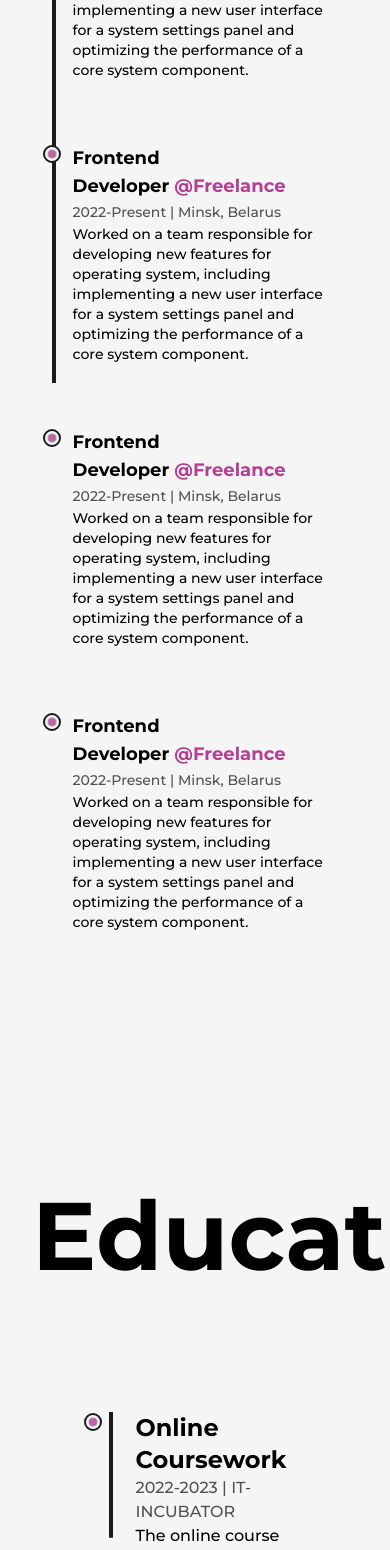
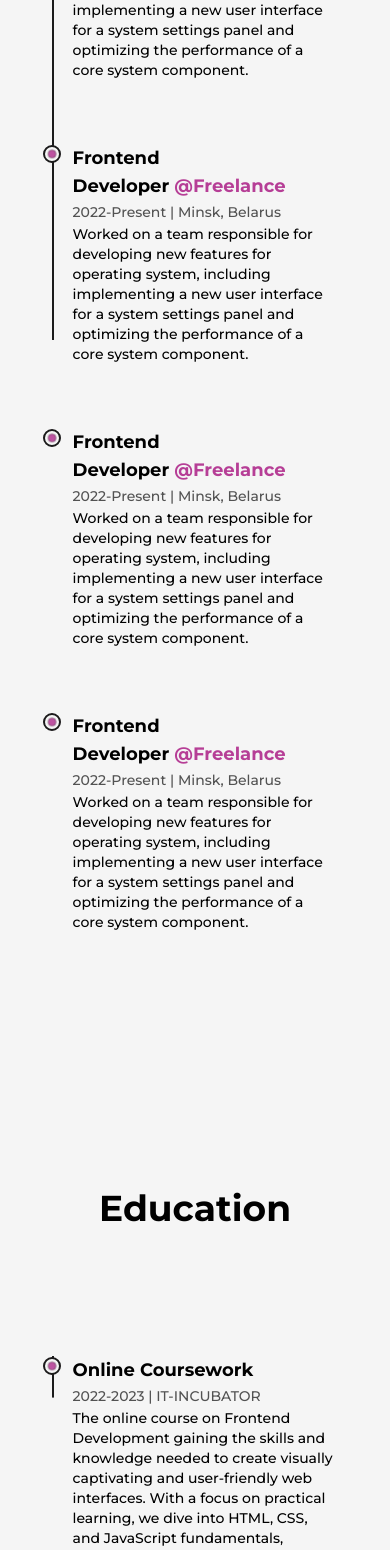
Before and after one commit to SvetlanaLevkovskaya/nextjs-portfolio, a Next.js app: page /about in a window 390 px wide. Shown: the part 2394-3944 px from the top of the page. Built offline with nearby package versions, Linux system fonts and the light colour scheme.

Commit message:
feat: add responsiveness to education component

```diff
--- a/src/components/education.js
+++ b/src/components/education.js
@@ -5,18 +5,20 @@
 const Details = ({type, time, place, info}) => {
   const ref = useRef(null);
 
-  return <li ref={ref} className="my-8 first:mt-0 last:mb-0 w-[60%] mx-auto flex flex-col items-center justify-between">
+  return <li ref={ref} className="my-8 first:mt-0 last:mb-0 w-[60%] mx-auto flex flex-col items-center justify-between
+  md:w-[80%]
+  ">
     <LiIcon reference={ref} />
     <motion.div
       initial={{y: 50}}
       whileInView={{y: 0}}
       transition={{duration: 0.5, type: "spring"}}
     >
-      <h3 className="capitalize font-bold text-2xl">{type}</h3>
-      <span className="capitalize font-medium text-dark/75 dark:text-light/75">
+      <h3 className="capitalize font-bold text-2xl sm:text-xl xs:text-lg">{type}</h3>
+      <span className="capitalize font-medium text-dark/75 dark:text-light/75 xs:text-sm">
         {time} | {place}
       </span>
-      <p className="font-medium w-full">{info}</p>
+      <p className="font-medium w-full md:text-sm">{info}</p>
     </motion.div>
   </li>;
 
@@ -31,14 +33,15 @@
 
   return (
     <div className="my-64">
-      <h2 className="font-bold text-8xl mb-32 w-full text-center">Education</h2>
+      <h2 className="font-bold text-8xl mb-32 w-full text-center md:text-6xl xs:text-4xl md:md-16">Education</h2>
 
-      <div ref={ref} className="w-[75%] mx-auto relative">
+      <div ref={ref} className="w-[75%] mx-auto relative lg:w-[90%] md:w-full">
         <motion.div
           style={{scaleY: scrollYProgress}}
-          className="absolute left-9 top-0 w-[4px] h-full bg-dark origin-top dark:bg-light" />
+          className="absolute left-9 top-0 w-[4px] h-full bg-dark origin-top dark:bg-light md:w-[2px] md:left-[30px]
+          xs:left-[20px]" />
 
-        <ul className="w-full flex flex-col items-start justify-between ml-4">
+        <ul className="w-full flex flex-col items-start justify-between ml-4 xs:ml-2">
           <Details type="Online Coursework"
                    time="2022-2023"
                    place="IT-INCUBATOR"
--- a/src/components/experience.js
+++ b/src/components/experience.js
@@ -37,12 +37,12 @@
 
   return (
     <div className="my-64">
-      <h2 className="font-bold text-8xl mb-32 w-full text-center md:text-6xl xs:text-4xl md:md--16">Experience</h2>
+      <h2 className="font-bold text-8xl mb-32 w-full text-center md:text-6xl xs:text-4xl md:md-16">Experience</h2>
 
       <div ref={ref} className="w-[75%] mx-auto relative lg:w-[90%] md:w-full">
         <motion.div
           style={{scaleY: scrollYProgress}}
-          className="absolute left-9 top-0 w-[4px] h-full bg-dark origin-top dark:bg-light md:W-[2px] md:left-[30px]
+          className="absolute left-9 top-0 w-[4px] h-full bg-dark origin-top dark:bg-light md:w-[2px] md:left-[30px]
           xs:left-[20px]
           " />
 
```
